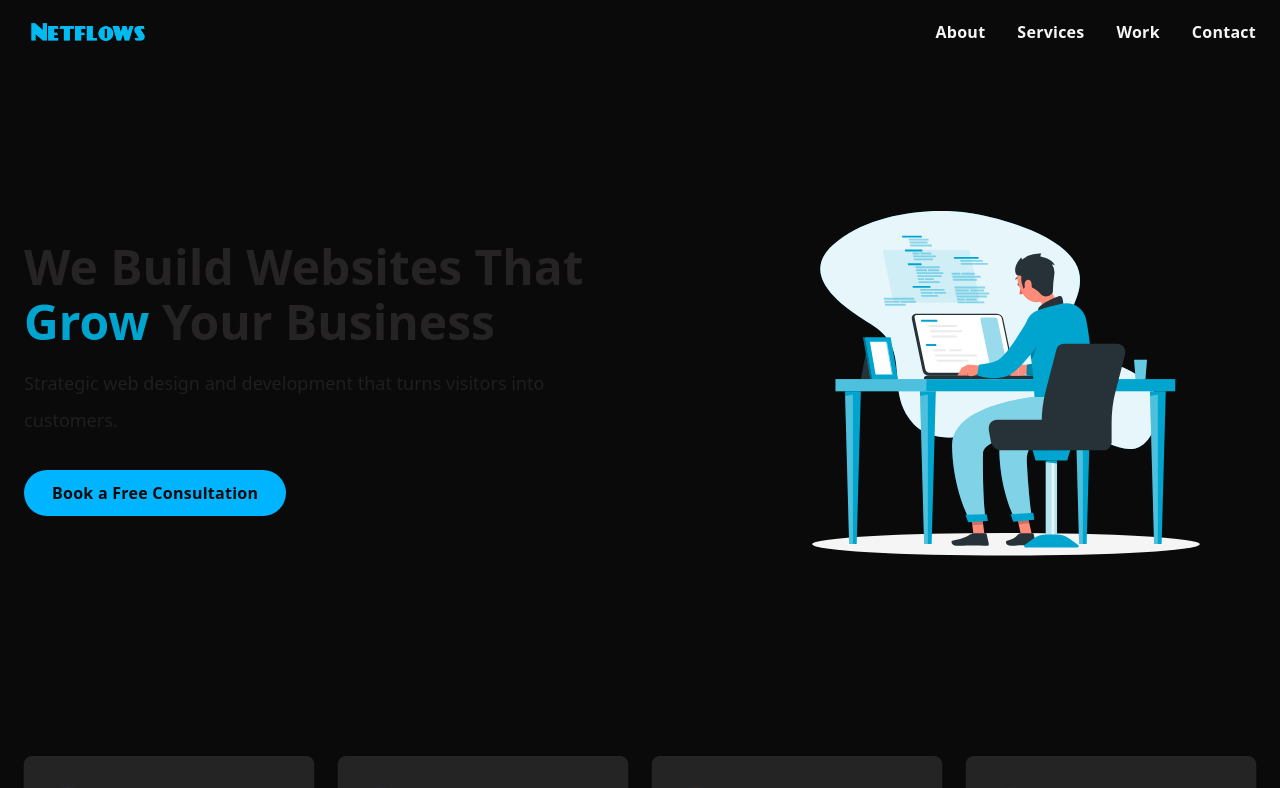
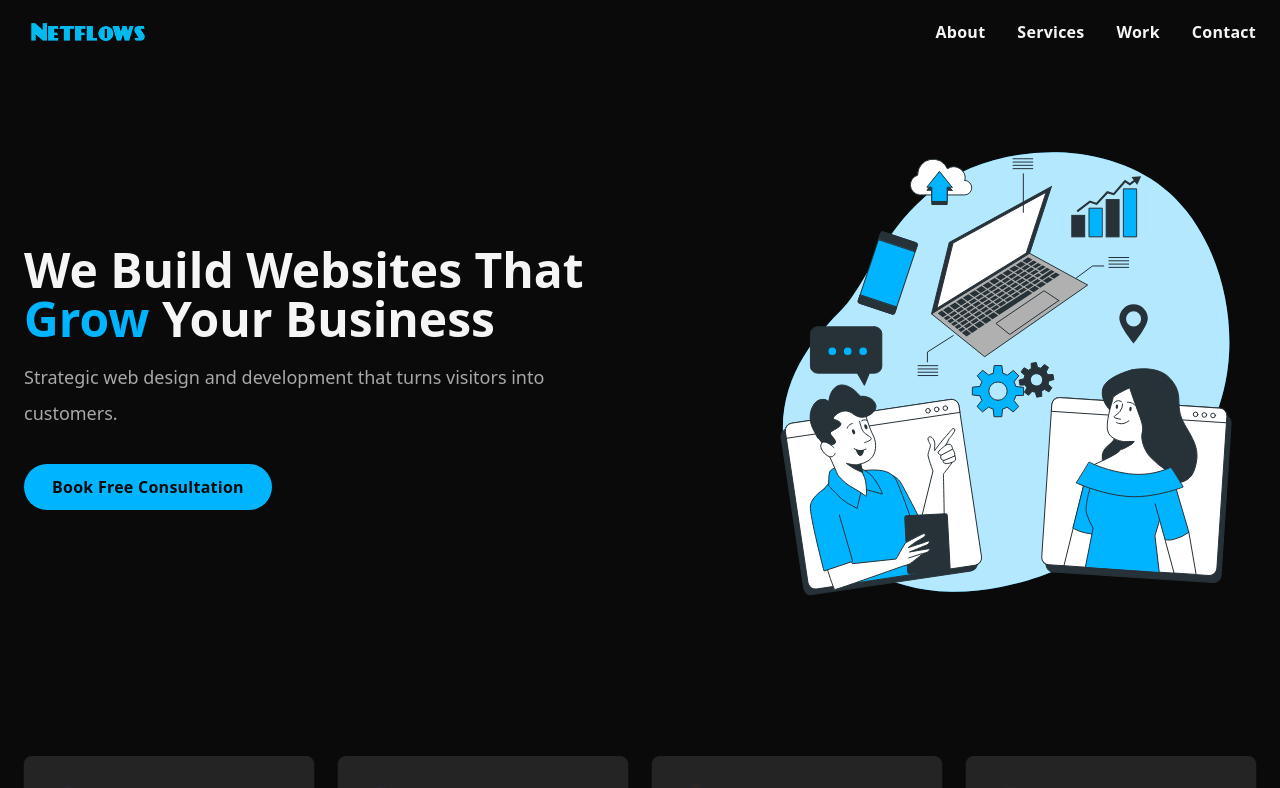
Before and after one commit to flowz0/netflows, a Next.js app: page / in a window 1280 px wide. Shown: the top 788 px of the page. Built offline with nearby package versions, Linux system fonts and the light colour scheme.

Commit message:
fix: optimize Hero component style customization & update Hero image

```diff
--- a/app/components/pages/home/Hero.tsx
+++ b/app/components/pages/home/Hero.tsx
@@ -1,20 +1,20 @@
 import Image from "next/image";
 import Button from "../../Button";
 
-import HeroImg from "@/public/hero-img.svg";
+import HeroImg from "@/public/home/homepage-img.svg";
 
 export default function Hero() {
   return (
     <header className="py-32">
-      <div className="max-w-7xl mx-auto px-6 flex flex-col justify-between gap-8 items-center lg:flex-row">
-        <div className="max-w-xl">
-          <h1 className="text-[#252323] text-4xl/[2.466rem] font-bold md:text-5xl/[3.416rem]">
-            We Build Websites That <span className="text-[#00A5CF]">Grow</span> Your Business
+      <div className="max-w-7xl mx-auto px-6 flex flex-col justify-between gap-12 items-center lg:flex-row">
+        <div className="max-w-xl flex flex-col items-center lg:items-start">
+          <h1 className="text-[#f5f5f5] text-4xl/[2.466rem] font-bold text-center lg:text-start md:text-5xl/[3.016rem]">
+            We Build Websites That <span className="text-[rgb(0,180,255)]">Grow</span> Your Business
           </h1>
-          <p className="text-[rgba(37,35,35,0.8)] text-base/[2.224rem] mt-4 md:text-lg/[2.274rem]">
+          <p className="text-[#a8a8a8] text-base/[2.024rem] mt-4 text-center lg:text-start md:text-lg/[2.274rem]">
             Strategic web design and development that turns visitors into customers.
           </p>
-          <Button className="mt-8 w-full lg:w-fit">Book a Free Consultation</Button>
+          <Button className="mt-8">Book Free Consultation</Button>
         </div>
         <Image
           src={HeroImg}
```
Also changed, not shown: public/hero-img.svg (deleted), public/home/homepage-img.svg (added).
